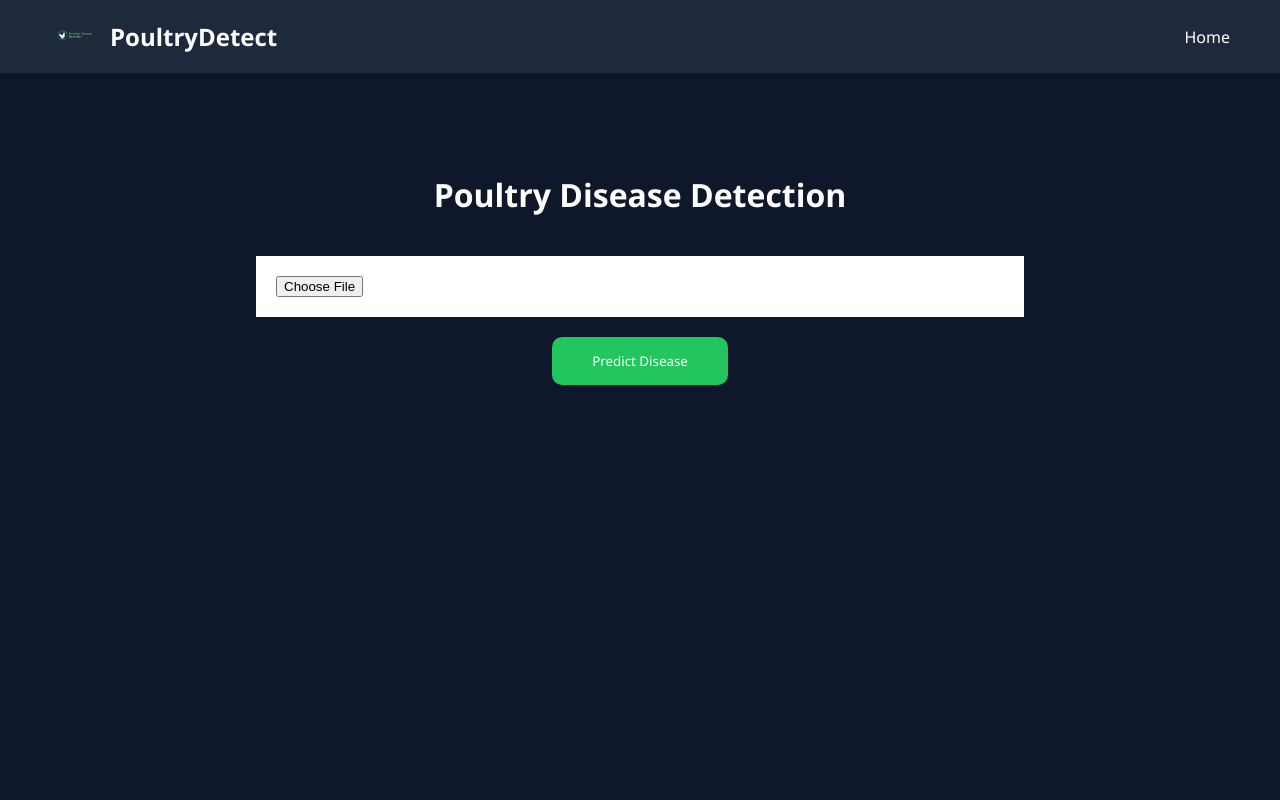
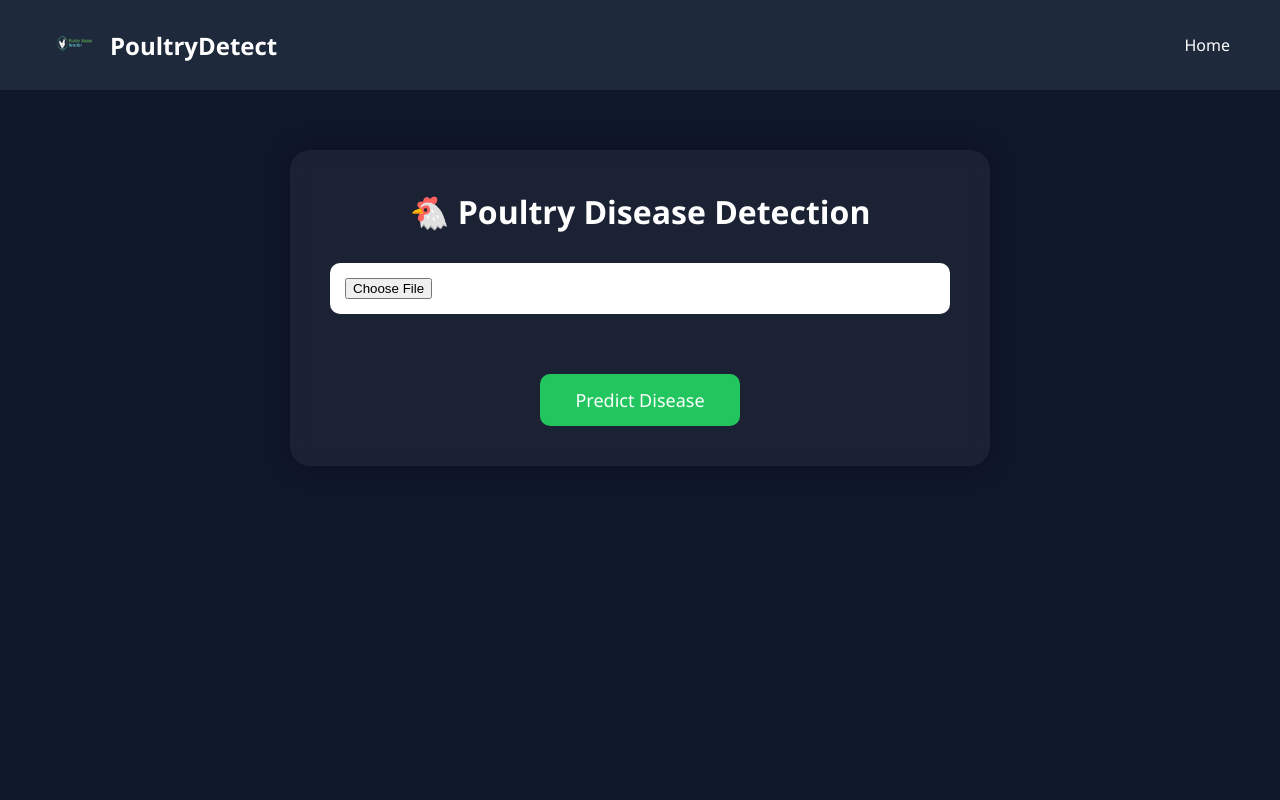
Before and after one commit to rg-reddy/PoultryDiseaseDetection, a Flask app: page /predict in a window 1280 px wide. Run offline with Flask 3, Linux system fonts and the light colour scheme.

Commit message:
Finalize project documentation and screenshots

```diff
--- a/static/css/style.css
+++ b/static/css/style.css
@@ -2,13 +2,16 @@
     margin:0;
     padding:0;
     box-sizing:border-box;
-    font-family:Segoe UI;
+    font-family:Segoe UI, sans-serif;
 }
 
 body{
     background:#0f172a;
     color:white;
+    min-height:100vh;
 }
+
+/* ================= NAVBAR ================= */
 
 nav{
     display:flex;
@@ -26,6 +29,7 @@ nav{
 
 .logo img{
     width:50px;
+    height:50px;
 }
 
 .logo span{
@@ -90,42 +108,106 @@ nav a{
     text-align:center;
 }
 
+/* ================= PREDICTION PAGE ================= */
+
 .predict-container{
-    width:60%;
-    margin:100px auto;
-    text-align:center;
+    display:flex;
+    justify-content:center;
+    align-items:center;
+    padding:60px 20px;
 }
 
-.predict-container h1{
-    margin-bottom:40px;
+.predict-card{
+    width:100%;
+    max-width:700px;
+    margin:auto;
+    padding:40px;
+    text-align:center;
+    background:rgba(255,255,255,0.05);
+    border-radius:20px;
+    backdrop-filter:blur(10px);
+    box-shadow:0 0 25px rgba(0,0,0,0.3);
+}
+
+.predict-card h1{
+    color:white;
+    margin-bottom:30px;
+}
+
+.file-upload-wrapper{
+    margin-bottom:20px;
 }
 
 input[type=file]{
     width:100%;
-    padding:20px;
+    padding:15px;
     background:white;
-    margin-bottom:20px;
-}
-
-button{
-    background:#22c55e;
-    color:white;
     border:none;
-    padding:15px 40px;
     border-radius:10px;
     cursor:pointer;
 }
 
+#upload-status{
+    color:#22c55e;
+    font-weight:600;
+    font-size:18px;
+    margin-top:15px;
+}
+
+#file-name{
+    color:#cbd5e1;
+    margin-top:8px;
+    margin-bottom:15px;
+    word-break:break-word;
+}
+
+#preview-container{
+    display:flex;
+    justify-content:center;
+    margin:20px 0;
+}
+
+#preview-image{
+    display:none;
+    width:280px;
+    height:280px;
+    object-fit:cover;
+    border-radius:15px;
+    border:3px solid #22c55e;
+}
+
+.predict-btn{
+    margin-top:20px;
+    background:#22c55e;
+    color:white;
+    border:none;
+    padding:14px 35px;
+    font-size:18px;
+    border-radius:10px;
+    cursor:pointer;
+    transition:0.3s;
+}
+
+.predict-btn:hover{
+    background:#16a34a;
+    transform:translateY(-2px);
+}
+
+/* ================= RESULT PAGE ================= */
+
 .result-container{
-    width:70%;
+    width:90%;
+    max-width:900px;
     margin:50px auto;
     text-align:center;
 }
 
 .result-image{
     width:350px;
+    max-width:100%;
     margin:20px 0;
-    border-radius:10px;
+    border-radius:15px;
+    border:3px solid #22c55e;
 }
 
 .info-box{
--- a/templates/predict.html
+++ b/templates/predict.html
@@ -2,8 +2,11 @@
 <html lang="en">
 <head>
     <meta charset="UTF-8">
+    <meta name="viewport" content="width=device-width, initial-scale=1.0">
     <title>Predict Disease</title>
-    <link rel="stylesheet" href="{{ url_for('static', filename='css/style.css') }}">
+
+    <link rel="stylesheet"
+          href="{{ url_for('static', filename='css/style.css') }}">
 </head>
 <body>
 
@@ -20,21 +23,76 @@
 
 <div class="predict-container">
 
-    <h1>Poultry Disease Detection</h1>
+    <div class="predict-card">
 
-    <form action="/predict" method="POST" enctype="multipart/form-data">
+        <h1>🐔 Poultry Disease Detection</h1>
 
-        <input type="file"
-               name="image"
-               required>
+        <form action="/predict"
+              method="POST"
+              enctype="multipart/form-data">
 
-        <button type="submit">
-            Predict Disease
-        </button>
+            <div class="file-upload-wrapper">
 
-    </form>
+                <input
+                    type="file"
+                    id="imageInput"
+                    name="image"
+                    accept=".jpg,.jpeg,.png"
+                    required>
+
+            </div>
+
+            <p id="upload-status"></p>
+
+            <p id="file-name"></p>
+
+            <div id="preview-container">
+                <img id="preview-image" alt="Preview">
+            </div>
+
+            <button type="submit" class="predict-btn">
+                Predict Disease
+            </button>
+
+        </form>
+
+    </div>
 
 </div>
 
+<script>
+
+const input = document.getElementById("imageInput");
+const status = document.getElementById("upload-status");
+const fileName = document.getElementById("file-name");
+const preview = document.getElementById("preview-image");
+
+input.addEventListener("change", function(){
+
+    if(this.files.length > 0){
+
+        const file = this.files[0];
+
+        status.innerHTML =
+            "✅ Image selected successfully";
+
+        fileName.innerHTML =
+            "📄 " + file.name;
+
+        const reader = new FileReader();
+
+        reader.onload = function(e){
+
+            preview.src = e.target.result;
+
+            preview.style.display = "block";
+        }
+
+        reader.readAsDataURL(file);
+    }
+});
+
+</script>
+
 </body>
 </html>
```
Also changed, not shown: other parts of static/css/style.css (+55 -2 lines), requirements.txt (+1 -64 lines), README.md, 7 other files.
